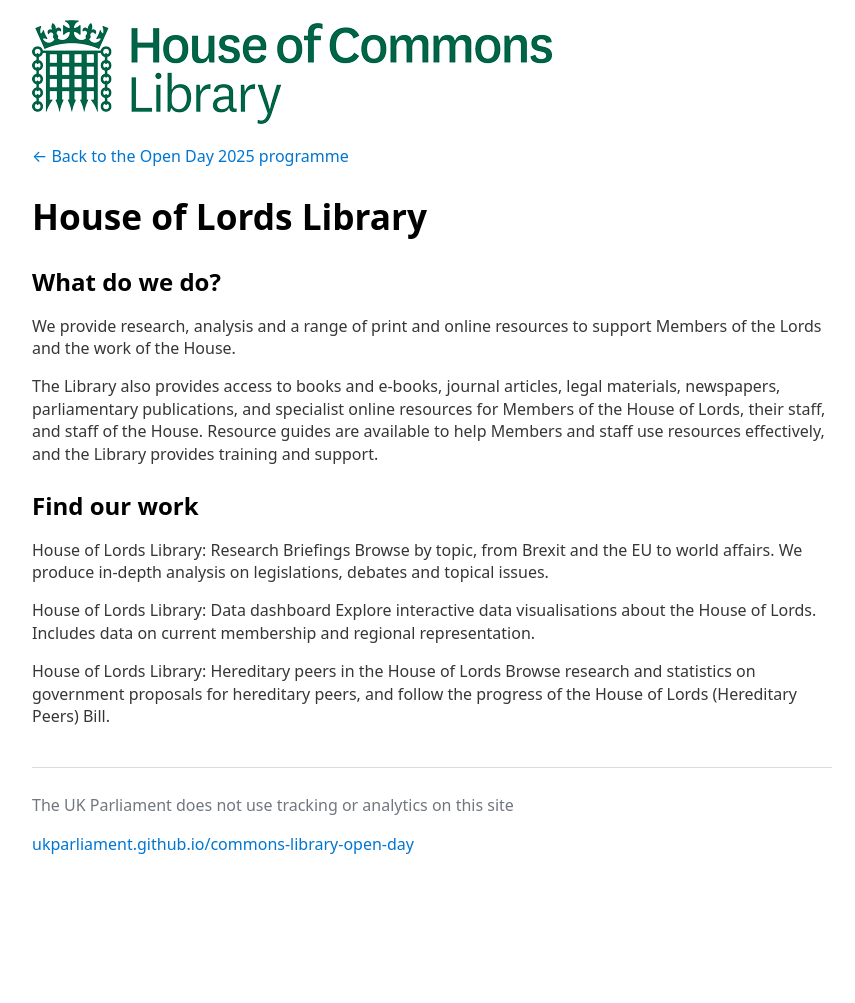
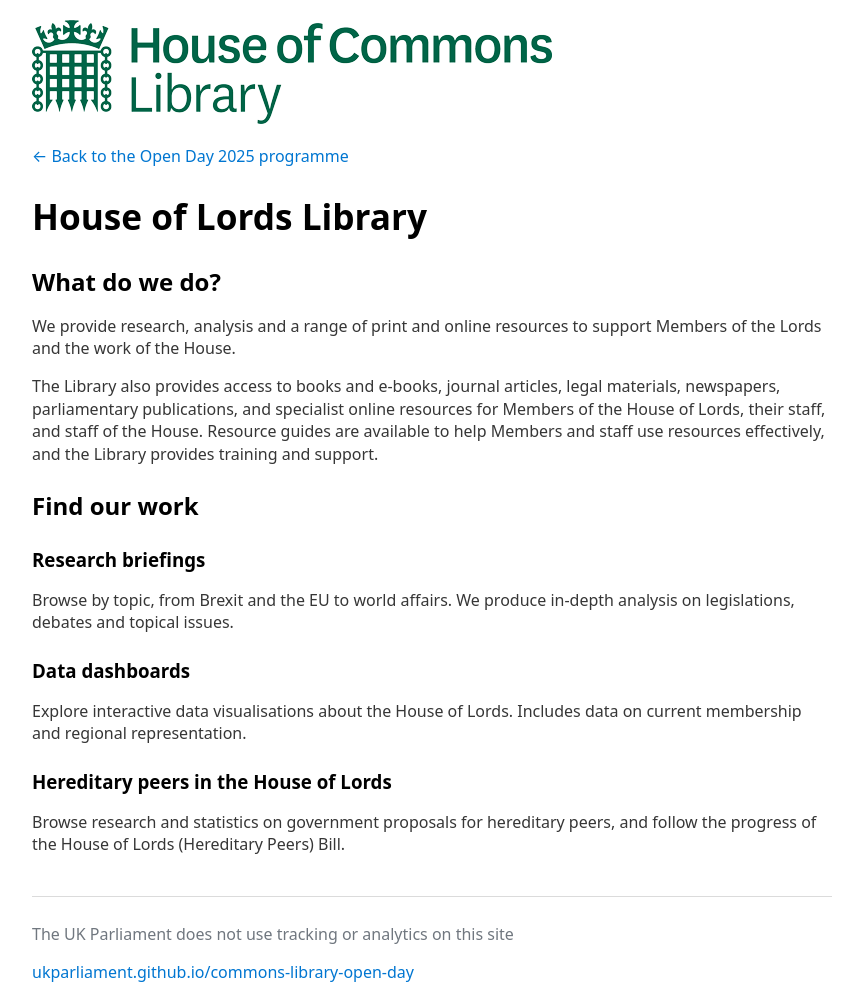
Before and after one commit to ukparliament/commons-library-open-day, a Jekyll site: the page built from 2025/hllibrary/index.md, in a window 1280 px wide. Shown: the whole page, without its empty margins (208-1063 px from the left). Built offline with Jekyll 4.4.1, drawn with Linux system fonts in a browser that asks for light colours; our own code applies the rules of GitHub Pages for plain Markdown files; before the commit the page ends 900 px from its top, so only the background shows below that.

Commit message:
added H3s

```diff
--- a/2025/hllibrary/index.md
+++ b/2025/hllibrary/index.md
@@ -8,11 +8,12 @@ We provide research, analysis and a range of print and online resources to suppo
 The Library also provides access to books and e-books, journal articles, legal materials, newspapers, parliamentary publications, and specialist online resources for Members of the House of Lords, their staff, and staff of the House. Resource guides are available to help Members and staff use resources effectively, and the Library provides training and support.
 
 ## Find our work
-House of Lords Library: Research Briefings
+
+### Research briefings
 Browse by topic, from Brexit and the EU to world affairs. We produce in-depth analysis on legislations, debates and topical issues.
 
-House of Lords Library: Data dashboard
+### Data dashboards
 Explore interactive data visualisations about the House of Lords. Includes data on current membership and regional representation.
 
-House of Lords Library: Hereditary peers in the House of Lords
+### Hereditary peers in the House of Lords
 Browse research and statistics on government proposals for hereditary peers, and follow the progress of the House of Lords (Hereditary Peers) Bill.
```
